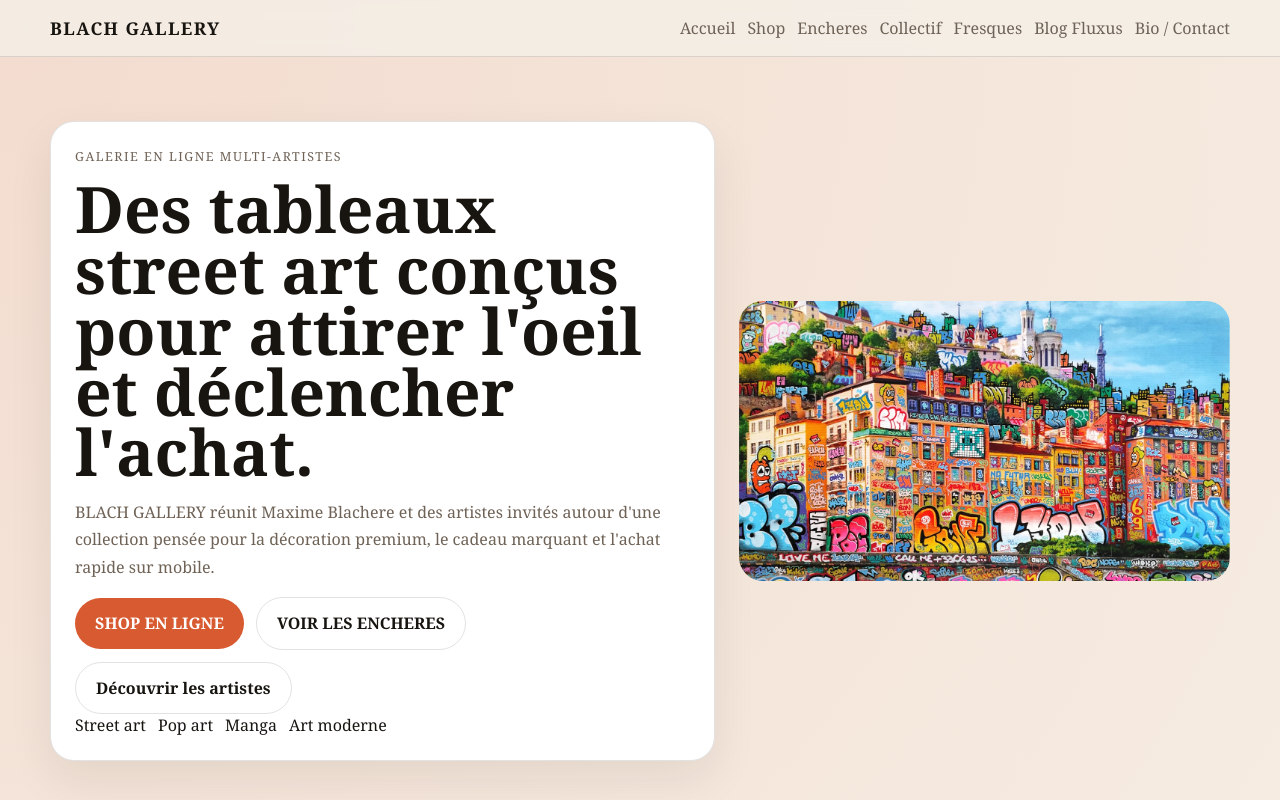
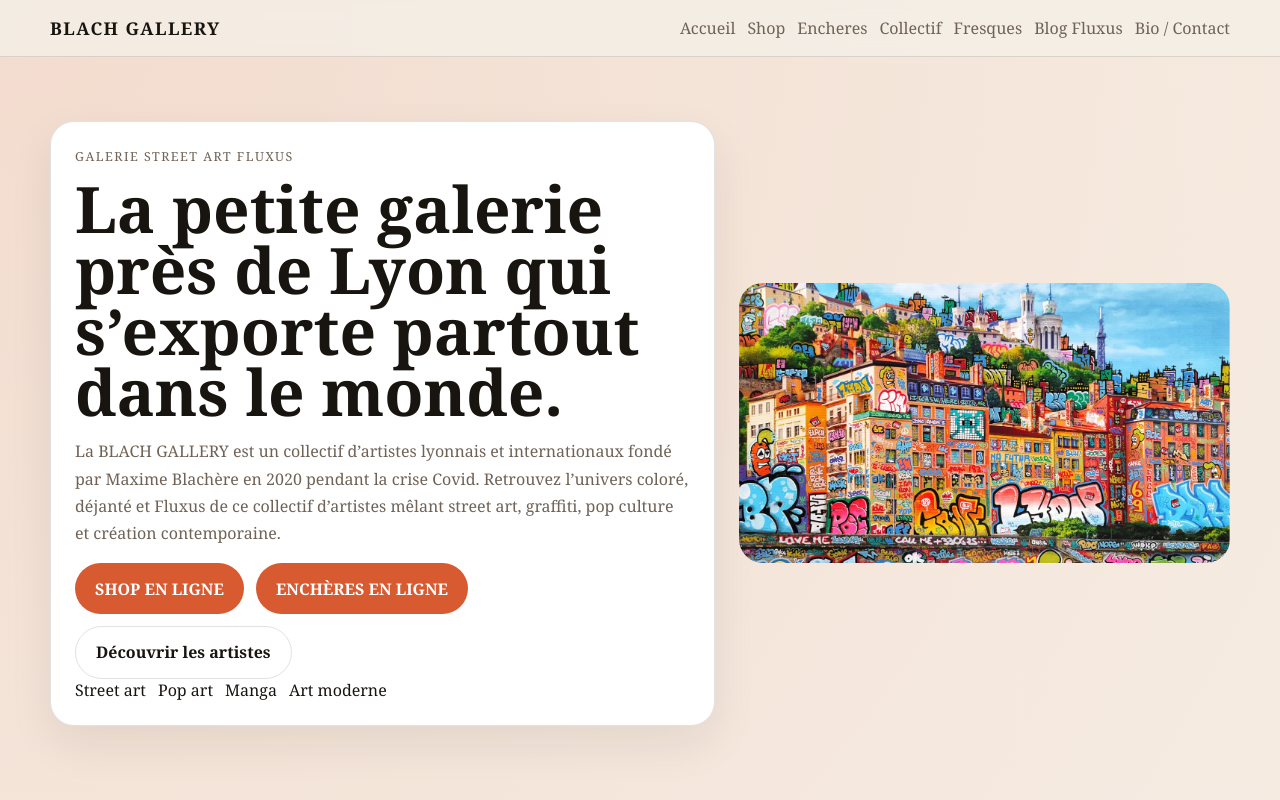
Before and after one commit to blachgallery-coder/blach-gallery, a Next.js app: page / in a window 1280 px wide. Shown: the top 800 px of the page. Built offline with nearby package versions, Linux system fonts and the light colour scheme.

Commit message:
Update homepage hero copy

```diff
--- a/app/page.tsx
+++ b/app/page.tsx
@@ -16,18 +16,17 @@
       <section className="hero">
         <div className="container hero-grid">
           <div className="hero-card">
-            <p className="eyebrow">Galerie en ligne multi-artistes</p>
-            <h1>Des tableaux street art conçus pour attirer l'oeil et déclencher l'achat.</h1>
+            <p className="eyebrow">Galerie street art Fluxus</p>
+            <h1>La petite galerie près de Lyon qui s’exporte partout dans le monde.</h1>
             <p>
-              BLACH GALLERY réunit Maxime Blachere et des artistes invités autour d'une collection pensée
-              pour la décoration premium, le cadeau marquant et l'achat rapide sur mobile.
+              La BLACH GALLERY est un collectif d’artistes lyonnais et internationaux fondé par Maxime Blachère en 2020 pendant la crise Covid. Retrouvez l’univers coloré, déjanté et Fluxus de ce collectif d’artistes mêlant street art, graffiti, pop culture et création contemporaine.
             </p>
             <div className="hero-actions">
               <a href={etsyShopUrl} className="button" target="_blank" rel="noreferrer">
                 SHOP EN LIGNE
               </a>
-              <a href={catawikiAuctionsUrl} className="button-secondary" target="_blank" rel="noreferrer">
-                VOIR LES ENCHERES
+              <a href={catawikiAuctionsUrl} className="button" target="_blank" rel="noreferrer">
+                ENCHÈRES EN LIGNE
               </a>
               <Link href="/artistes" className="button-secondary">
                 Découvrir les artistes
```
